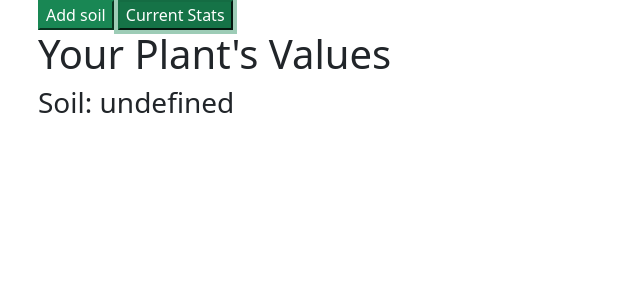
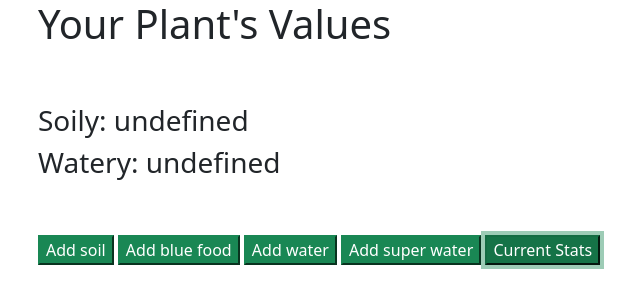
Before and after one commit to AlexanderKirkpatrick/PowerPlant, a website built with webpack: page src/index.html in a window 1280 px wide. Both pictures are taken after a click on the button "Current Stats". Shown: the whole page, without its empty margins (44-684 px from the left). Built offline with nearby package versions, Linux system fonts and the light colour scheme.

Commit message:
add show state for water value, edit html spacing and button placement

```diff
--- a/src/index.html
+++ b/src/index.html
@@ -9,12 +9,20 @@
   </head>
   <body>
     <div class="container">
+      <h1>Your Plant's Values</h1>
+      <br>
+      <br>
+      <h3><div id="soil-value">0</div></h3>
+      <h3><div id="water-value">0</div></h3>
+      <br>
+      <br>
       <div class="grow-buttons">
         <button class="btn-success" id="feed">Add soil</button>
+        <button class="btn-success" id="feed-blue">Add blue food</button>
+        <button class="btn-success" id="hydrate">Add water</button>
+        <button class="btn-success" id="super-hydrate">Add super water</button>
         <button class="btn-success" id="show-state">Current Stats</button>
       </div>
-      <h1>Your Plant's Values</h1>
-      <h3><div id="soil-value">0</div></h3>
     </div>
   </body>
 </html>
--- a/src/index.js
+++ b/src/index.js
@@ -11,7 +11,7 @@ $(document).ready(function() {
     $('#soil-value').text(`Soil: ${newState.soil}`);
   });
 
-  $('#feed').click(function() {
+  $('#feed-blue').click(function() {
     const newState = stateControl(blueFood);
     $('#soil-value').text(`Soil: ${newState.soil}`);
   });
@@ -21,7 +21,7 @@ $(document).ready(function() {
     $('#water-value').text(`Water: ${newState.water}`);
   });
 
-  $('#hydrate').click(function() {
+  $('#super-hydrate').click(function() {
     const newState = stateControl(superWater);
     $('#water-value').text(`Water: ${newState.water}`);
   });
@@ -30,12 +30,12 @@ $(document).ready(function() {
   $('#show-state').click(function() {
 
     const currentState = stateControl();
-    $('#soil-value').text(`Soil: ${currentState.soil}`);
+    $('#soil-value').text(`Soily: ${currentState.soil}`);
   });
 
   $('#show-state').click(function() {
 
     const currentState = stateControl();
-    $('#water-value').text(`Soil: ${currentState.water}`);
+    $('#water-value').text(`Watery: ${currentState.water}`);
   });
 });
```
